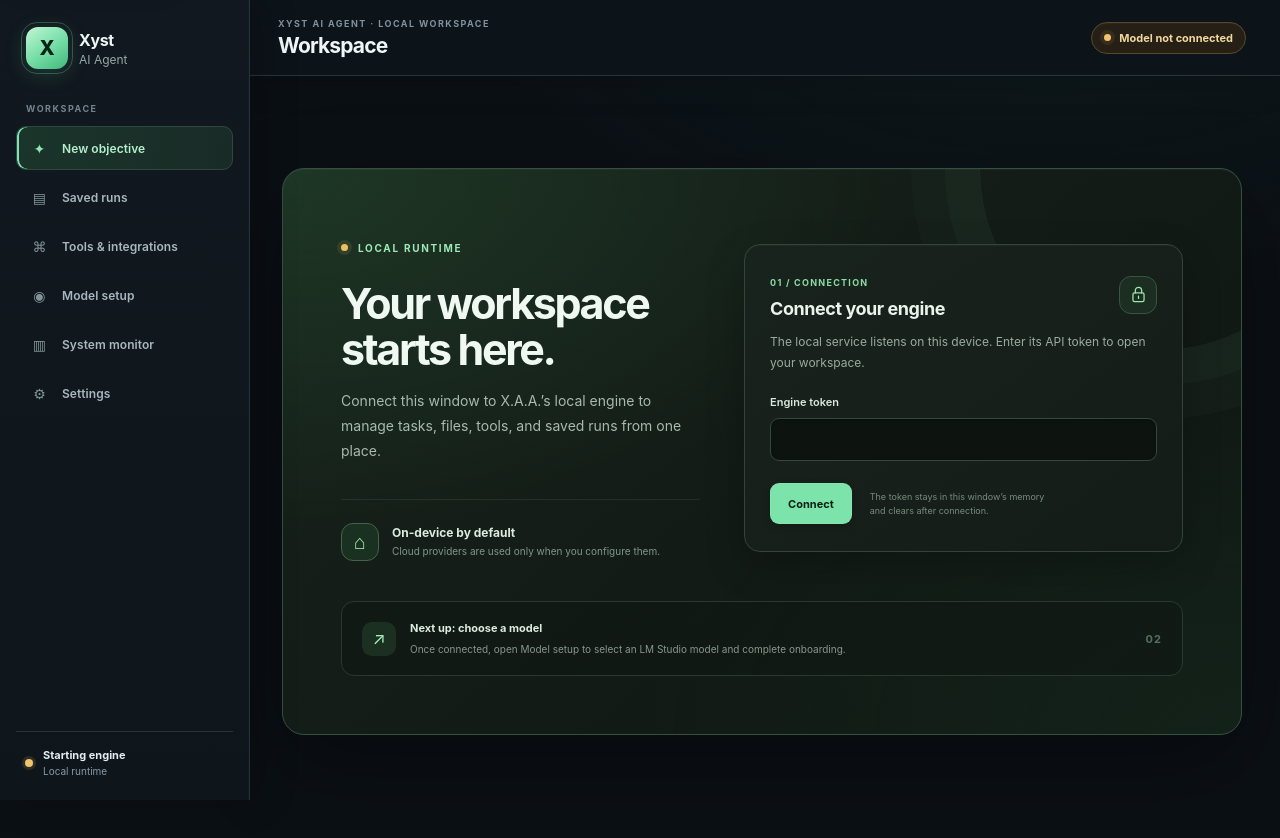
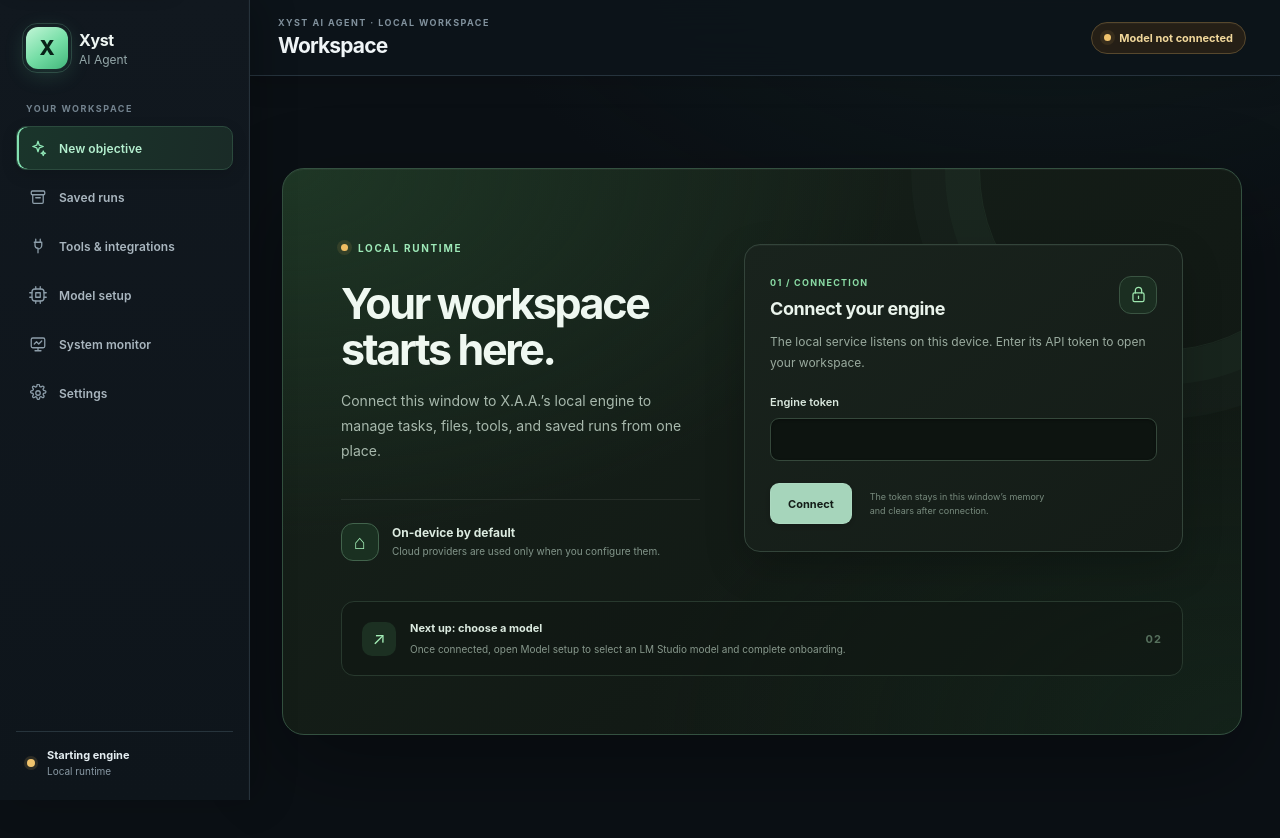
Before and after one commit to iExyst/Xyst-Ai-Agent-PC, a React (Vite) app in the folder apps/desktop/: page / in a window 1280 px wide. Shown: the top 838 px of the page. Built offline with nearby package versions, Linux system fonts and the light colour scheme.

Commit message:
Polish desktop dark workspace navigation

```diff
--- a/apps/desktop/src/main.tsx
+++ b/apps/desktop/src/main.tsx
@@ -31,6 +31,19 @@ const ENGINE_STARTUP_RETRY_DELAY_MS=250;
 type DesktopCloseBehavior='keep_running'|'exit_on_close';
 type DesktopPage='home'|'runs'|'integrations'|'models'|'monitor'|'settings';
 type DesktopNavTarget='new-objective'|'active-run'|'saved-runs'|'integrations'|'model-setup'|'system-monitor'|'app-settings';
+
+function SidebarIcon({name}:{name:'spark'|'activity'|'archive'|'plug'|'model'|'monitor'|'settings'}) {
+  const paths={
+    spark:<><path d="m12 3 1.7 5.3L19 10l-5.3 1.7L12 17l-1.7-5.3L5 10l5.3-1.7L12 3Z"/><path d="m19 16 .8 2.2L22 19l-2.2.8L19 22l-.8-2.2L16 19l2.2-.8L19 16Z"/></>,
+    activity:<><path d="M3 12h4l2.2-6 4.1 12 2.2-6H21"/></>,
+    archive:<><rect x="3" y="4" width="18" height="5" rx="1.5"/><path d="M5 9v10a1.5 1.5 0 0 0 1.5 1.5h11A1.5 1.5 0 0 0 19 19V9M9 13h6"/></>,
+    plug:<><path d="M9 7V3m6 4V3M7 7h10v4a5 5 0 0 1-5 5v5m-4-14v4a4 4 0 0 0 4 4"/></>,
+    model:<><rect x="4" y="4" width="16" height="16" rx="4"/><path d="M9 9h6v6H9zM9 1v3m6-3v3M9 20v3m6-3v3M1 9h3m-3 6h3m16-6h3m-3 6h3"/></>,
+    monitor:<><rect x="3" y="4" width="18" height="13" rx="2"/><path d="M8 21h8m-4-4v4M7 12l3-3 3 3 4-4"/></>,
+    settings:<><circle cx="12" cy="12" r="3"/><path d="m19.4 15 .1.1a1.7 1.7 0 1 1-2.4 2.4l-.1-.1a1.7 1.7 0 0 0-2.9 1.2v.3a1.7 1.7 0 1 1-3.4 0v-.2a1.7 1.7 0 0 0-2.9-1.2l-.1.1a1.7 1.7 0 1 1-2.4-2.4l.1-.1a1.7 1.7 0 0 0-1.2-2.9h-.3a1.7 1.7 0 1 1 0-3.4h.2a1.7 1.7 0 0 0 1.2-2.9l-.1-.1a1.7 1.7 0 1 1 2.4-2.4l.1.1a1.7 1.7 0 0 0 2.9-1.2v-.3a1.7 1.7 0 1 1 3.4 0v.2a1.7 1.7 0 0 0 2.9 1.2l.1-.1a1.7 1.7 0 1 1 2.4 2.4l-.1.1a1.7 1.7 0 0 0 1.2 2.9h.3a1.7 1.7 0 1 1 0 3.4h-.2a1.7 1.7 0 0 0-1.2 2.9Z"/></>
+  };
+  return <svg className="side-icon" aria-hidden="true" viewBox="0 0 24 24" fill="none" stroke="currentColor" strokeWidth="1.7" strokeLinecap="round" strokeLinejoin="round">{paths[name]}</svg>;
+}
 
 function conversationObjective(previous:ChatSession['messages'],current:string):string {
   const turns:[string,string][] = previous.map(message=>[message.role,message.content]);
@@ -423,15 +436,15 @@ function App() {
     <a className="skip-link" href="#main-content">Skip to main content</a>
     <aside className="app-sidebar" aria-label="Application navigation">
       <div className="brand-lockup"><div className="brand-mark">X</div><div><strong>Xyst</strong><span>AI Agent</span></div></div>
-      <p className="sidebar-label">WORKSPACE</p>
+      <p className="sidebar-label">YOUR WORKSPACE</p>
       <nav className="side-nav" aria-label="Main sections">
-        <a href="#new-objective" className={activeSection==='new-objective'?'active':''} aria-current={activeSection==='new-objective'?'page':undefined} onClick={event=>{event.preventDefault();navigateTo('home','new-objective');}}>New objective</a>
-        {run&&<a href="#active-run" className={activeSection==='active-run'?'active':''} aria-current={activeSection==='active-run'?'page':undefined} onClick={event=>{event.preventDefault();navigateTo('runs','active-run');}}>Active run<i className={`run-dot ${run.state}`}/></a>}
-        <a href="#saved-runs" className={activeSection==='saved-runs'?'active':''} aria-current={activeSection==='saved-runs'?'page':undefined} onClick={event=>{event.preventDefault();navigateTo('runs','saved-runs');}}>Saved runs</a>
-        <a href="#integrations" className={activeSection==='integrations'?'active':''} aria-current={activeSection==='integrations'?'page':undefined} onClick={event=>{event.preventDefault();navigateTo('integrations','integrations');}}>Tools &amp; integrations</a>
-        <a href="#model-setup" className={activeSection==='model-setup'?'active':''} aria-current={activeSection==='model-setup'?'page':undefined} onClick={event=>{event.preventDefault();navigateTo('models','model-setup');}}>Model setup</a>
-        <a href="#system-monitor" className={activeSection==='system-monitor'?'active':''} aria-current={activeSection==='system-monitor'?'page':undefined} onClick={event=>{event.preventDefault();navigateTo('monitor','system-monitor');}}>System monitor</a>
-        <a href="#app-settings" className={activeSection==='app-settings'?'active':''} aria-current={activeSection==='app-settings'?'page':undefined} onClick={event=>{event.preventDefault();navigateTo('settings','app-settings');}}>Settings</a>
+        <a href="#new-objective" className={activeSection==='new-objective'?'active':''} aria-current={activeSection==='new-objective'?'page':undefined} onClick={event=>{event.preventDefault();navigateTo('home','new-objective');}}><SidebarIcon name="spark"/>New objective</a>
+        {run&&<a href="#active-run" className={activeSection==='active-run'?'active':''} aria-current={activeSection==='active-run'?'page':undefined} onClick={event=>{event.preventDefault();navigateTo('runs','active-run');}}><SidebarIcon name="activity"/>Active run<i className={`run-dot ${run.state}`}/></a>}
+        <a href="#saved-runs" className={activeSection==='saved-runs'?'active':''} aria-current={activeSection==='saved-runs'?'page':undefined} onClick={event=>{event.preventDefault();navigateTo('runs','saved-runs');}}><SidebarIcon name="archive"/>Saved runs</a>
+        <a href="#integrations" className={activeSection==='integrations'?'active':''} aria-current={activeSection==='integrations'?'page':undefined} onClick={event=>{event.preventDefault();navigateTo('integrations','integrations');}}><SidebarIcon name="plug"/>Tools &amp; integrations</a>
+        <a href="#model-setup" className={activeSection==='model-setup'?'active':''} aria-current={activeSection==='model-setup'?'page':undefined} onClick={event=>{event.preventDefault();navigateTo('models','model-setup');}}><SidebarIcon name="model"/>Model setup</a>
+        <a href="#system-monitor" className={activeSection==='system-monitor'?'active':''} aria-current={activeSection==='system-monitor'?'page':undefined} onClick={event=>{event.preventDefault();navigateTo('monitor','system-monitor');}}><SidebarIcon name="monitor"/>System monitor</a>
+        <a href="#app-settings" className={activeSection==='app-settings'?'active':''} aria-current={activeSection==='app-settings'?'page':undefined} onClick={event=>{event.preventDefault();navigateTo('settings','app-settings');}}><SidebarIcon name="settings"/>Settings</a>
       </nav>
       <div className="sidebar-footer"><span className={`connection-dot ${client&&models.length?'online':''}`}/><div><strong>{client?'Engine ready':'Starting engine'}</strong><small>{models.length?`${models.length} model${models.length===1?'':'s'} found`:'Local runtime'}</small></div></div>
     </aside>
--- a/apps/desktop/src/style.css
+++ b/apps/desktop/src/style.css
@@ -947,3 +947,37 @@ body{
 /* Finish the dark desktop navigation system with an icon for every destination. */
 .side-nav a[href="#system-monitor"]:before{content:"▥"}
 .side-nav a:before{flex:none;text-align:center;font-family:ui-sans-serif,system-ui,sans-serif}
+
+/* Navigation finish: crisp line icons and a quieter, more legible hierarchy. */
+.side-nav a:before{display:none!important;content:none!important}
+.side-nav a{gap:12px;padding-inline:12px}
+.side-icon{width:18px;height:18px;flex:none;color:#8d9eaa;transition:color .16s,transform .16s}
+.side-nav a:hover .side-icon{color:#c8d6d5}
+.side-nav a.active .side-icon{color:#91e8b8}
+.side-nav a.active{box-shadow:inset 2px 0 #84e0b2,0 5px 16px #0002}
+.brand-mark{position:relative;isolation:isolate}
+.brand-mark:after{position:absolute;inset:-4px;z-index:-1;border:1px solid #8de2b233;border-radius:15px;content:""}
+.sidebar-footer{padding-top:16px}
+.sidebar-footer .connection-dot{margin-inline:2px}
+.app-topbar{box-shadow:0 8px 24px #0002}
+.app-topbar>div:first-of-type{min-width:0}
+.app-topbar .eyebrow{margin-bottom:5px}
+.status-pill{box-shadow:inset 0 1px #ffffff08}
+.app-content{isolation:isolate}
+.app-content>section,.app-content>div>section{box-shadow:0 12px 32px #0002,inset 0 1px #ffffff07}
+.app-content>section:hover,.app-content>div>section:hover{box-shadow:0 16px 38px #0003,inset 0 1px #ffffff09}
+.page-home>#new-objective{position:relative;overflow:hidden}
+.page-home>#new-objective:after{position:absolute;top:-125px;right:-78px;width:300px;height:300px;border:1px solid #95e9b80d;border-radius:50%;box-shadow:0 0 0 28px #95e9b806,0 0 0 58px #95e9b804;content:"";pointer-events:none}
+.page-home>#new-objective .composer-heading,.page-home>#new-objective .objective-intro,.page-home>#new-objective #run-objective,.page-home>#new-objective details,.page-home>#new-objective>button,.page-home>#new-objective>p{position:relative;z-index:1}
+.page-home>#new-objective .composer-private{box-shadow:inset 0 1px #ffffff09}
+.page-home>#new-objective #run-objective{transition:border-color .16s,box-shadow .16s,background .16s}
+.page-home>#new-objective #run-objective:focus{background:#0b1410;box-shadow:0 0 0 3px #79dca42b,inset 0 1px 3px #0005}
+.page-home>.workspace-card{border-radius:12px}
+.app-content button:not(.secondary-button){box-shadow:0 5px 16px #55c98720,inset 0 1px #ffffff48}
+.app-content button:not(.secondary-button):hover:not(:disabled){box-shadow:0 8px 22px #55c9872b,inset 0 1px #ffffff5c}
+.app-content button.secondary-button{box-shadow:inset 0 1px #ffffff08}
+.app-content button:disabled{filter:saturate(.45)}
+.app-content details>summary{transition:color .15s}
+.app-content details>summary:hover{color:#a9ecc6}
+.app-content ::selection{background:#39785d;color:#f4fff8}
+@media(max-width:640px){.side-nav a{gap:0;padding-inline:9px}.side-icon{width:19px;height:19px}.brand-mark:after{inset:-3px}.app-topbar{box-shadow:0 5px 18px #0003}}
```
Also changed, not shown: 2 other files (tests, documents, lock files or other folders).
